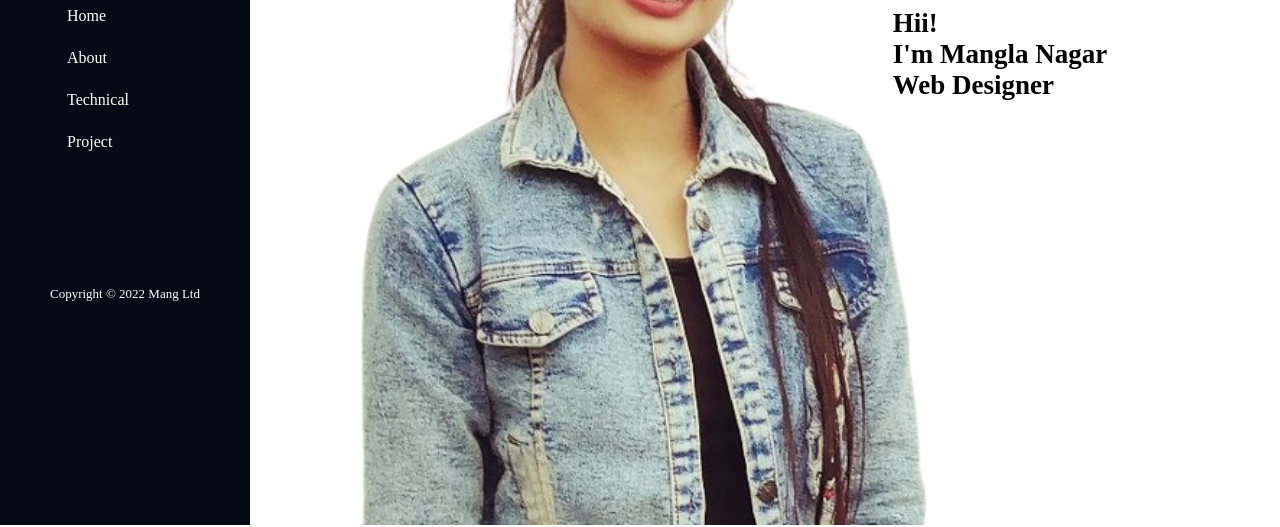
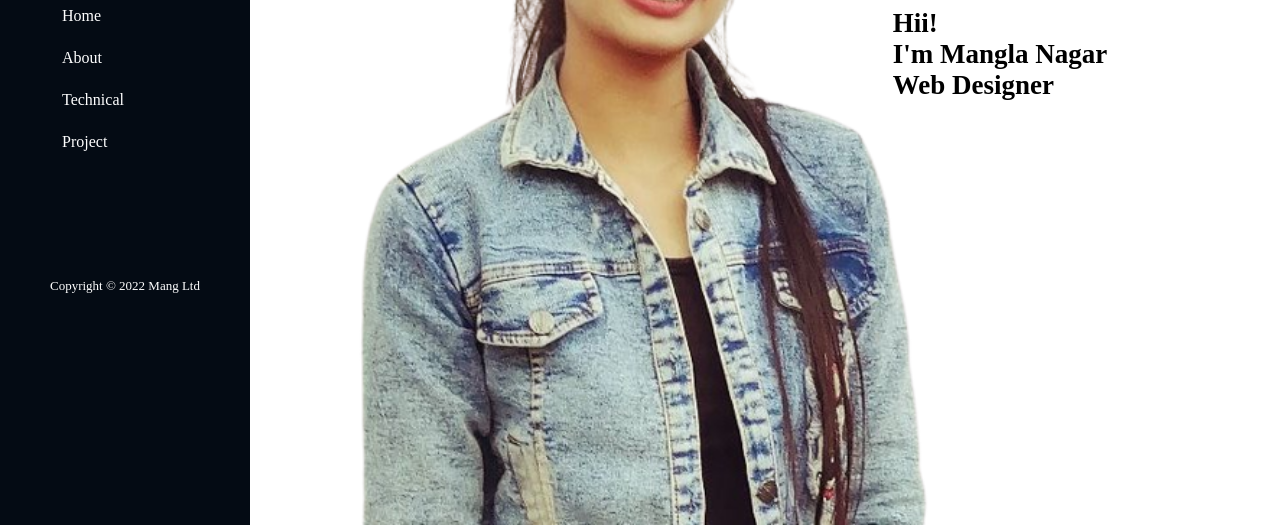
Before and after one commit to dhak4d/Assignments, a plain HTML site: page My Portfolio/portfolio.html in a window 1280 px wide. Shown: the part 275-802 px from the top of the page. Drawn offline with Linux system fonts and the light colour scheme.

Commit message:
Push code

```diff
--- a/My Portfolio/portfolio.css
+++ b/My Portfolio/portfolio.css
@@ -1,4 +1,5 @@
 *{
+
     box-sizing: border-box;
 }
 
@@ -17,10 +18,18 @@ html{
     transition: all ease-in-out 0.5s;
     z-index: 9987;
     transition: all 0.5s;
-    padding: 0 15px;
+     /* margin: 2px;   */
+    padding: 0 10px;
     background: #040b14;
-    overflow-y: auto;
+     overflow-y: auto;
 }
+.footer{
+    margin-left:40px;
+    font-size: small;
+   margin-top:50%;
+   color:white;
+}
+
 
 .para{
     overflow-inline: inherit;
@@ -104,6 +113,7 @@ html{
    height: 100vh;
    display: flex;
    flex-direction: column;
+   flex-wrap: wrap;
    background-size: cover;
 }
 
@@ -149,7 +159,7 @@ html{
 #technical{
    display: flex;
    flex-direction: column;
-   margin-left: 22%;
+   margin-left: 20%;
    background-color: rgb(80, 96, 66);
    height: 100vh;
  }
--- a/My Portfolio/portfolio.html
+++ b/My Portfolio/portfolio.html
@@ -28,9 +28,11 @@
                 <li><a href="#project">Project</a></li>
             </ul>
         </div>
-        <div class="para">
+        <!-- <div class="para">
             <p>Copyright &copy; 2022 Mang Ltd</p>
-            </div>
+            </div>   -->
+
+            <footer class="footer">Copyright &copy; 2022 Mang Ltd</footer>
     </nav>
 </header>
 
```
